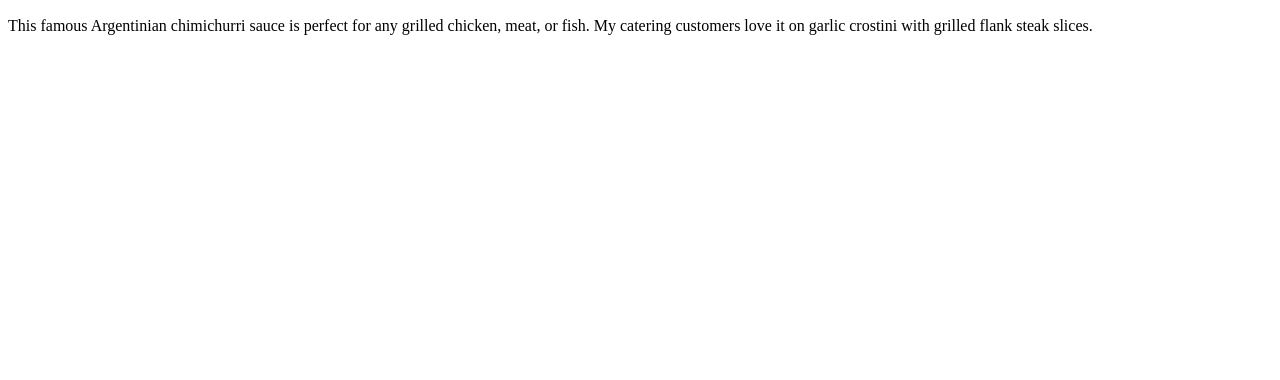
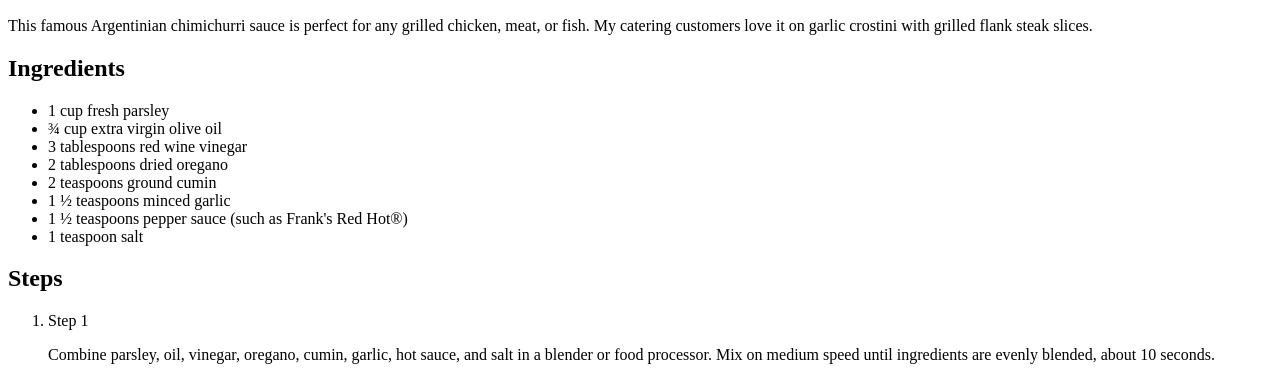
Before and after one commit to ndanner22/odin-recipes, a plain HTML site: page recipes/chimichurri-sauce.html in a window 1280 px wide. Shown: the part 434-814 px from the top of the page. Drawn offline with Linux system fonts and the light colour scheme.

Commit message:
Add list of ingredients and a list of steps to page

```diff
--- a/recipes/chimichurri-sauce.html
+++ b/recipes/chimichurri-sauce.html
@@ -17,5 +17,25 @@
       chicken, meat, or fish. My catering customers love it on garlic crostini
       with grilled flank steak slices.
     </p>
+    <h2>Ingredients</h2>
+    <ul>
+      <li>1 cup fresh parsley</li>
+      <li>¾ cup extra virgin olive oil</li>
+      <li>3 tablespoons red wine vinegar</li>
+      <li>2 tablespoons dried oregano</li>
+      <li>2 teaspoons ground cumin</li>
+      <li>1 ½ teaspoons minced garlic</li>
+      <li>1 ½ teaspoons pepper sauce (such as Frank's Red Hot®)</li>
+      <li>1 teaspoon salt</li>
+    </ul>
+    <h2>Steps</h2>
+    <ol>
+      <li>Step 1</li>
+      <p>
+        Combine parsley, oil, vinegar, oregano, cumin, garlic, hot sauce, and
+        salt in a blender or food processor. Mix on medium speed until
+        ingredients are evenly blended, about 10 seconds.
+      </p>
+    </ol>
   </body>
 </html>
```
